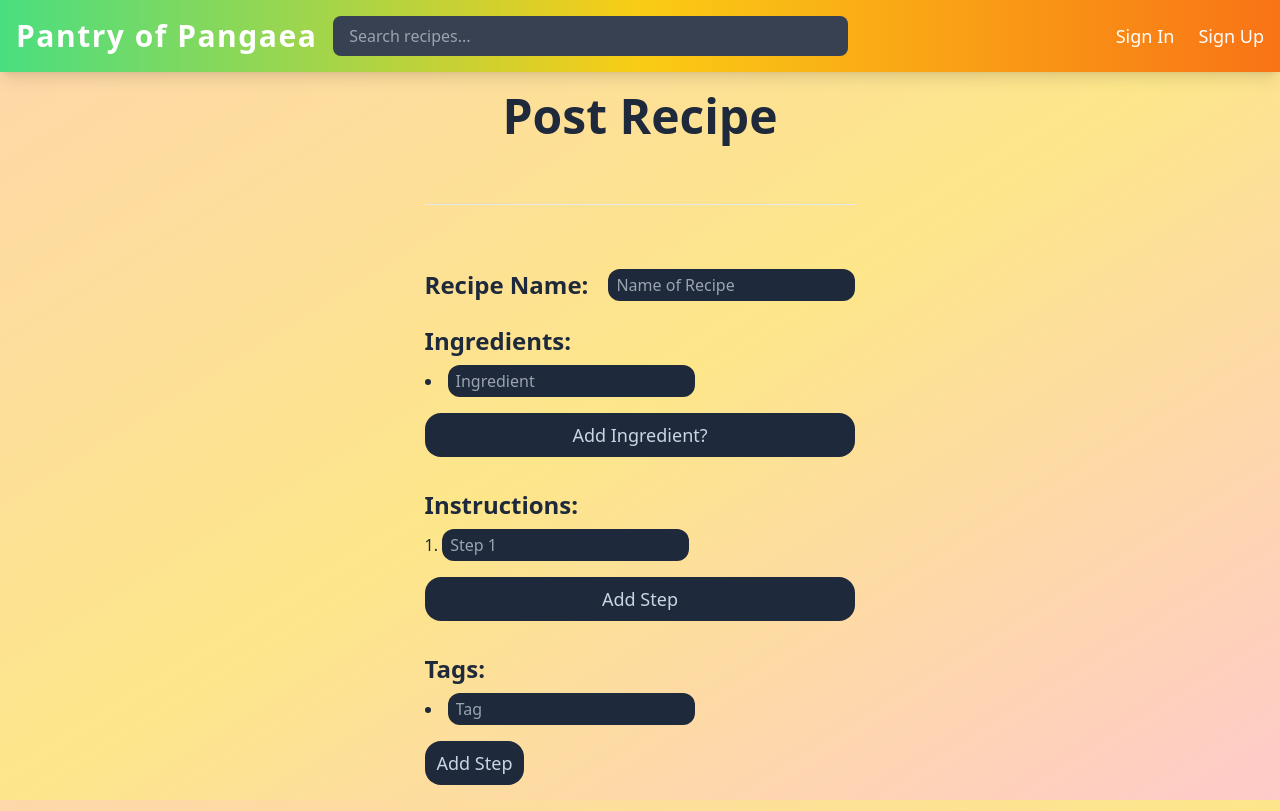
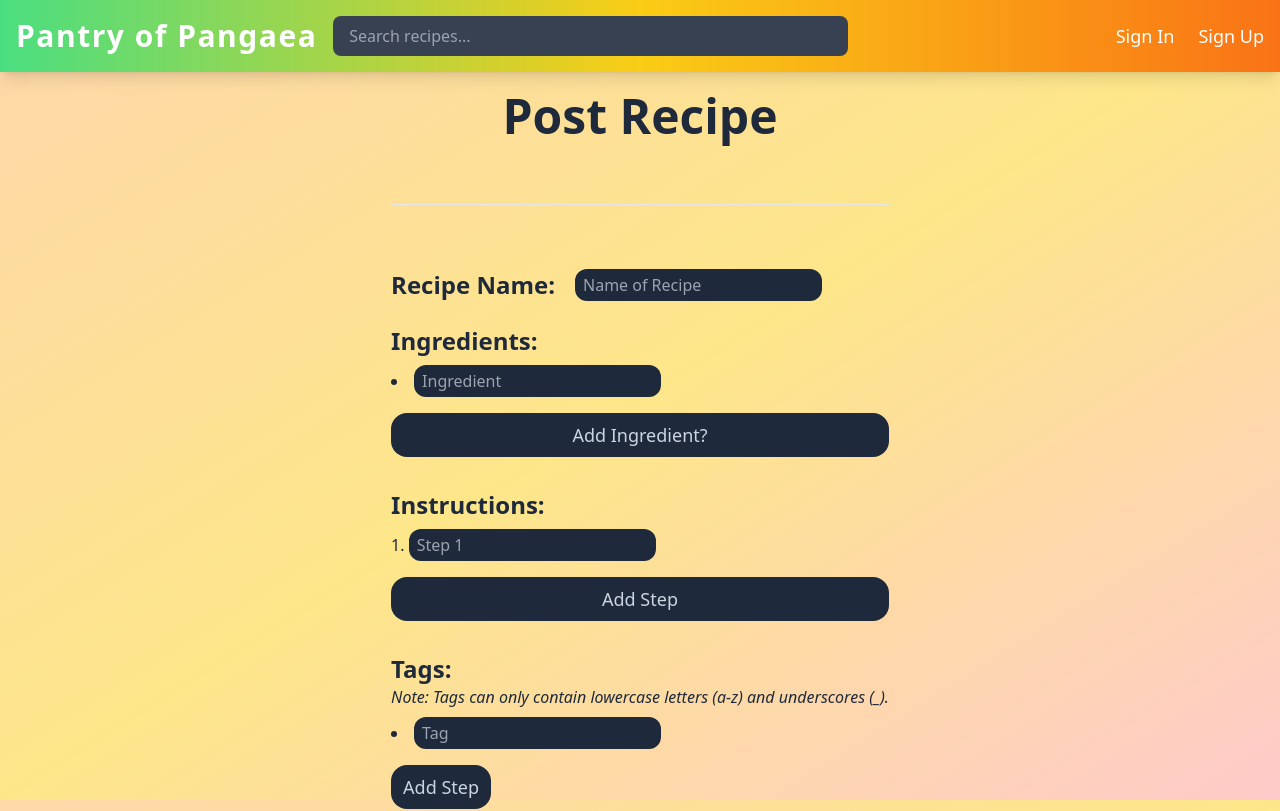
Before and after one commit to Geaboi/pantryofpangaea, a Next.js app: page /post in a window 1280 px wide. Shown: the top 811 px of the page. Built offline with nearby package versions, Linux system fonts and the light colour scheme; no server answers.

Commit message:
Restrict tags when posting

```diff
--- a/components/post-recipe-form.tsx
+++ b/components/post-recipe-form.tsx
@@ -121,12 +121,16 @@ export default function PostRecipeForm(props: { postRecipe: (title: string, ingr
                 <br />
                 <div id="tagsdiv" className="flex flex-col">
                     <h4 className="text-2xl font-semibold mr-5">Tags:</h4>
+                    <p><i>Note: Tags can only contain lowercase letters (a-z) and underscores (_).</i></p>
                     <ul className="list-disc list-inside">
                         {tags.map((tag: ArrayEntryStruct, index: number) => (
                             <li className="my-2" key={index}>
                                 <input className="rounded-xl py-1 px-2 text-slate-300 dark:text-slate-800 bg-slate-800 dark:bg-slate-300" value={tag.content} onChange={(elem) => {
-                                    const nextTags: ArrayEntryStruct[] = updateStateArray(tags, {id: tag.id, content: elem.target.value});
-                                    setTags(nextTags);
+                                    const tagRegex = /^[a-z_]*$/;
+                                    if(tagRegex.test(elem.target.value)) {
+                                        const nextTags: ArrayEntryStruct[] = updateStateArray(tags, {id: tag.id, content: elem.target.value});
+                                        setTags(nextTags);
+                                    }
                                 }} type="text" name={`tag${index}`} id={`tag${index}`} placeholder="Tag" required />
                                 {tags.length > 1 && <button type="button" className="mx-2 px-3 bg-slate-800 dark:bg-slate-300 text-slate-300 dark:text-slate-800 rounded-xl" name={`deletetag${tag.id}`} id={`deletetag${tag.id}`} onClick={() => {
                                     const nextTags: ArrayEntryStruct[] = removeStateArrayEntry(tags, tag.id);
```
